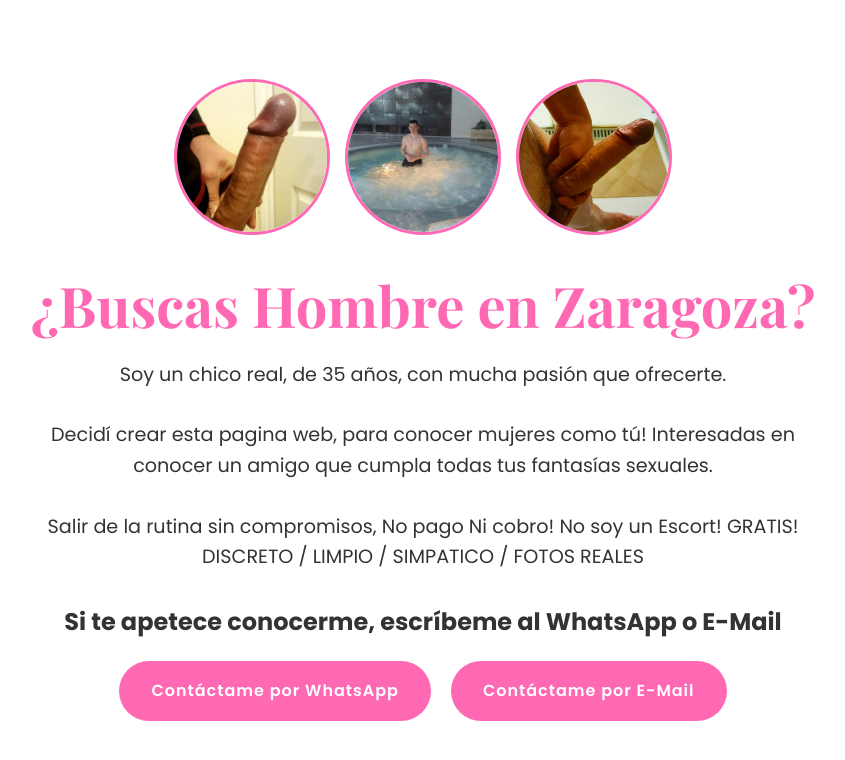
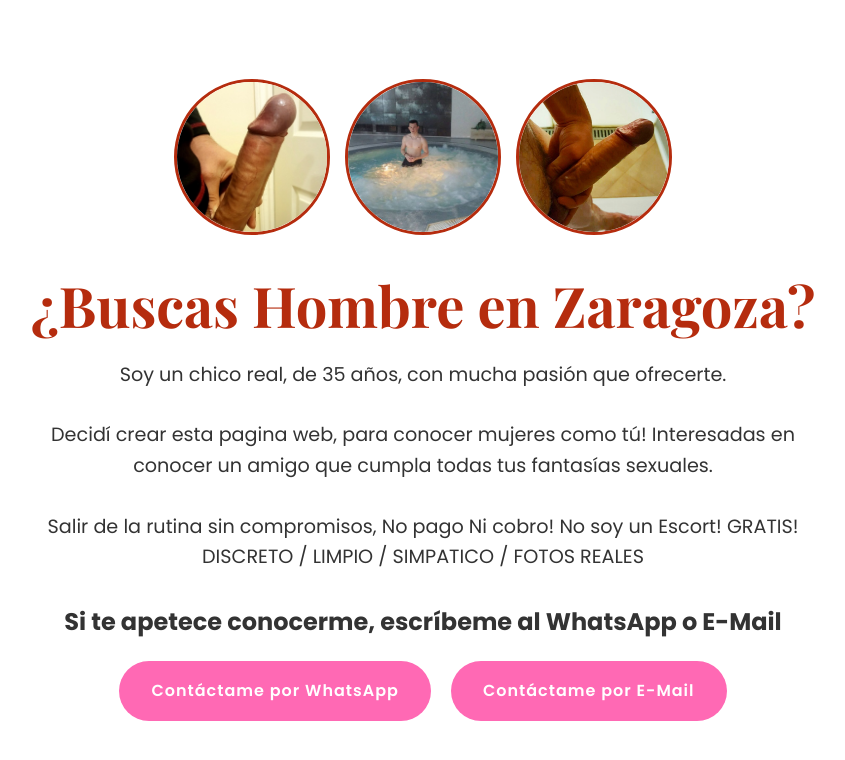
Before and after one commit to dani8969zgz-maker/Hombre_zaragoza, a plain HTML site: page index.html in a window 1280 px wide. Shown: the whole page, without its empty margins (217-1062 px from the left). Drawn offline with nearby package versions, Linux system fonts and the light colour scheme; a web font is replaced by a local one.

Commit message:
Update style.css

```diff
--- a/style.css
+++ b/style.css
@@ -46,7 +46,7 @@ body {
     height: 150px;
     object-fit: cover;
     border-radius: 50%;
-    border: 3px solid #ff69b4;
+    border: 3px solid #B52C0E;
     transition: transform 0.3s ease;
 }
 
@@ -58,7 +58,7 @@ body {
 h1 {
     font-family: 'Playfair Display', serif;
     font-size: 3.5em;
-    color: #ff69b4;
+    color: #B52C0E;
     margin: 0;
     font-weight: 700;
 }
```
